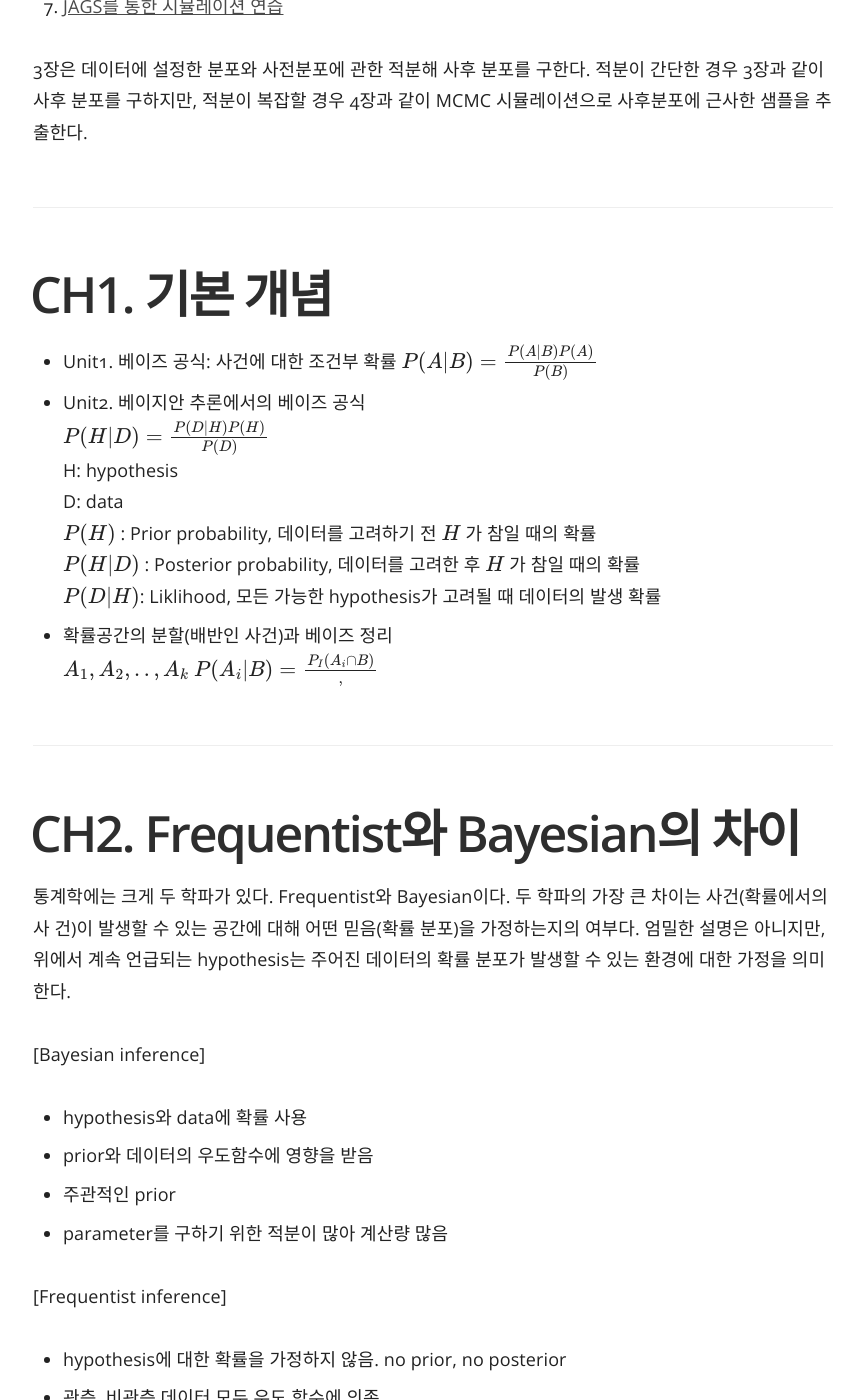
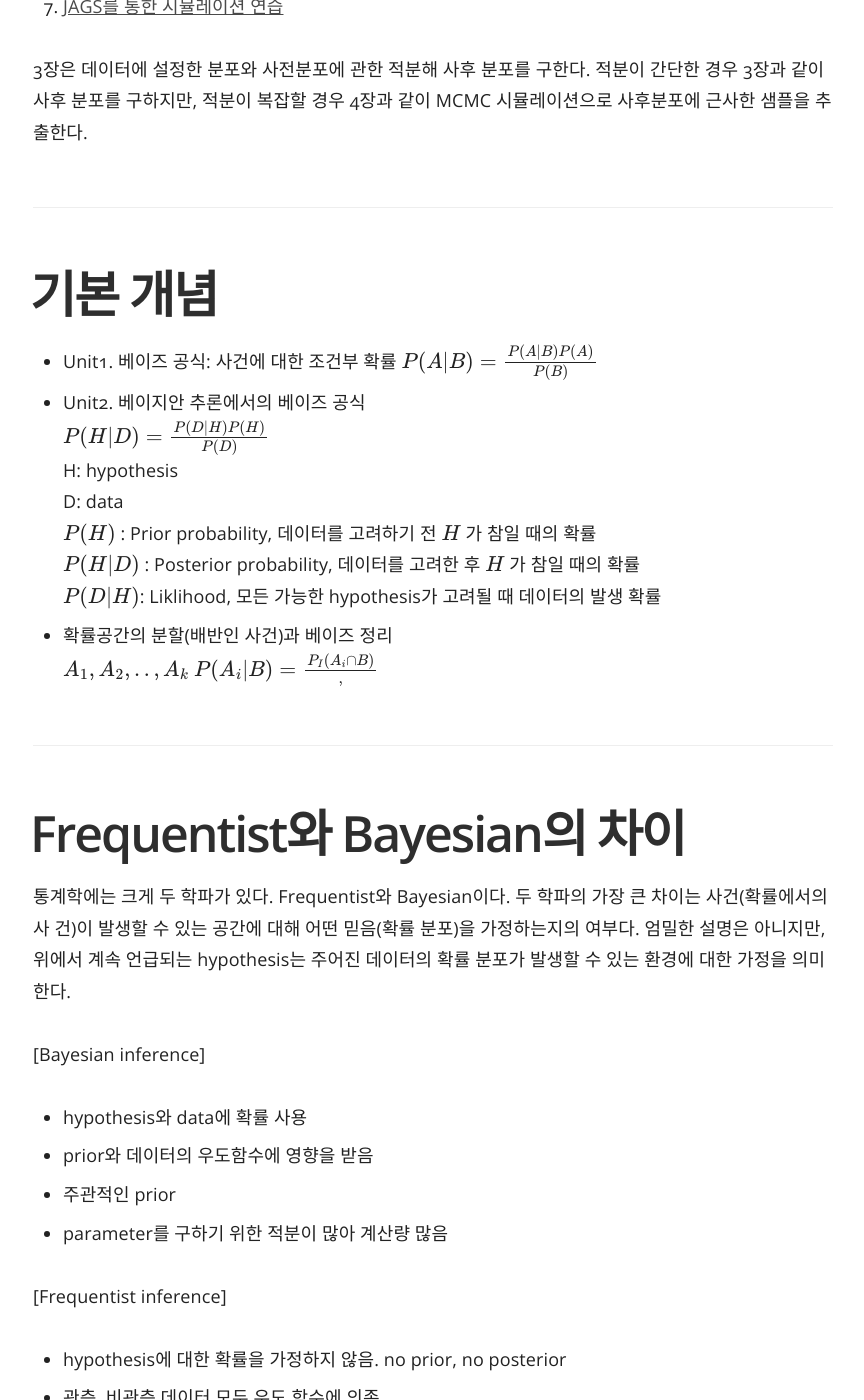
Before and after one commit to yrk3434/yrk3434.github.io, a Jekyll site: the page built from _docs/Theory/Bayesian Inference.md, in a window 1280 px wide and 1400 px high, scrolled down 1072 px. Shown: the whole window, without its empty margins (357-1221 px from the left). Built offline with Jekyll 4.4.1, drawn with Linux system fonts in a browser that asks for light colours; formulas are drawn with MathJax 3.

Commit message:
Update Bayesian Inference.md

```diff
--- a/_docs/Theory/Bayesian Inference.md
+++ b/_docs/Theory/Bayesian Inference.md
@@ -18,8 +18,8 @@ comments: true
 [사전 지식] 확률론
 
 # Contents
-1. [기본 개념](#ch1.-기본-개념) <br/>
-2. [Frequentist와 Bayesian의 차이](#ch2.-frequentist와-bayesian의-차이) <br/>
+1. [기본 개념](#기본-개념) <br/>
+2. [Frequentist와 Bayesian의 차이](#frequentist와-bayesian의-차이) <br/>
 3. [베이지안 추론](#ch3.-베이지안-추론) <br/>
 4. [계층 모형](#ch4.-계층-모형) <br/>
 5. [베이지안 회귀](#ch5.-베이지안-회귀) <br/>
@@ -29,7 +29,7 @@ comments: true
 3장은 데이터에 설정한 분포와 사전분포에 관한 적분해 사후 분포를 구한다. 적분이 간단한 경우 3장과 같이 사후 분포를 구하지만, 적분이 복잡할 경우 4장과 같이 MCMC 시뮬레이션으로 사후분포에 근사한 샘플을 추출한다.
 
 ---
-# CH1. 기본 개념
+# 기본 개념
 - Unit1. 베이즈 공식: 사건에 대한 조건부 확률
 $ P(A|B) = \frac{P(A|B)P(A)}{P(B)} $
 - Unit2. 베이지안 추론에서의 베이즈 공식 <br/>
@@ -46,7 +46,7 @@ $ P(A_i|B) = \frac{P_I(A_i \cap B)}{
 } $
 
 ---
-# CH2. Frequentist와 Bayesian의 차이
+# Frequentist와 Bayesian의 차이
 통계학에는 크게 두 학파가 있다. Frequentist와 Bayesian이다. 두 학파의 가장 큰 차이는 사건(확률에서의 사
 건)이 발생할 수 있는 공간에 대해 어떤 믿음(확률 분포)을 가정하는지의 여부다. 엄밀한 설명은 아니지만, 위에서
 계속 언급되는 hypothesis는 주어진 데이터의 확률 분포가 발생할 수 있는 환경에 대한 가정을 의미한다.
```
